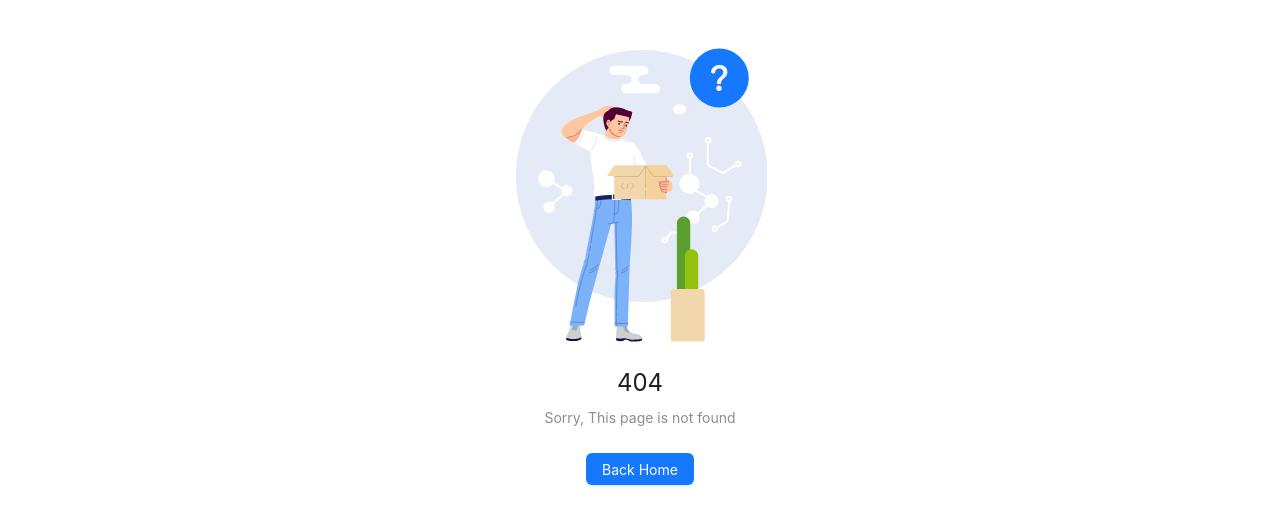
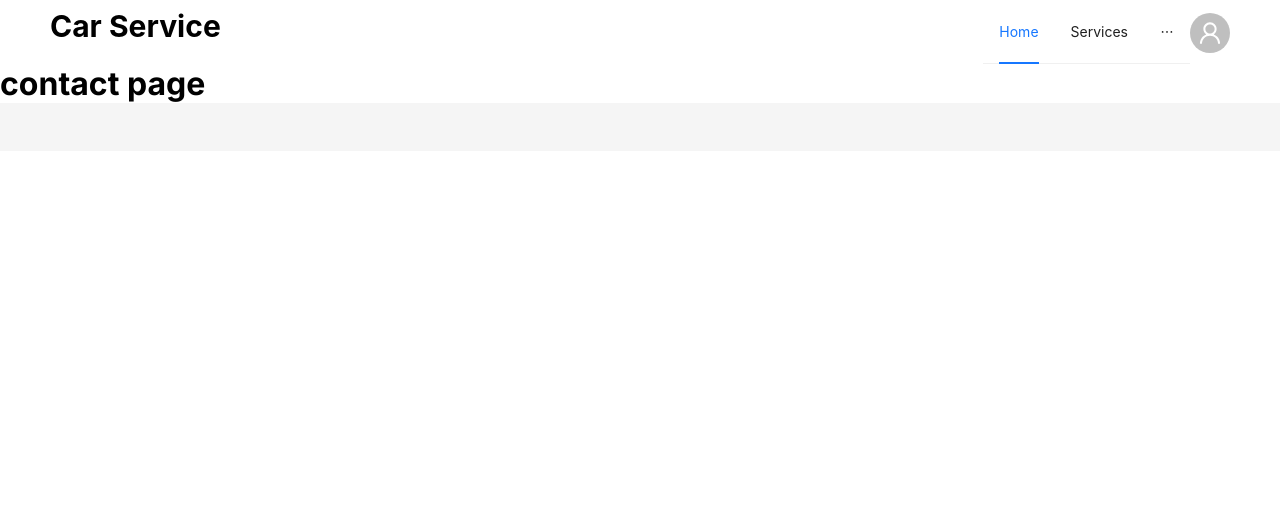
Before and after one commit to imam-hossain-wd/ph-car-service-next, a Next.js app: page /contact in a window 1280 px wide. Before the commit this address had no page. Shown: the top 526 px of the page. Built offline with nearby package versions, Linux system fonts and the light colour scheme.

Commit message:
footer complete and about contact service page create

```diff
--- /dev/null
+++ b/src/app/about/page.tsx
@@ -0,0 +1,10 @@
+
+const AboutPage = () => {
+    return (
+        <div>
+            <h1>This is about page</h1>
+        </div>
+    );
+};
+
+export default AboutPage;
--- /dev/null
+++ b/src/app/contact/page.tsx
@@ -0,0 +1,10 @@
+
+const ContactPage = () => {
+    return (
+        <div>
+            <h1>contact page</h1>
+        </div>
+    );
+};
+
+export default ContactPage;
--- a/src/app/layout.tsx
+++ b/src/app/layout.tsx
@@ -2,6 +2,8 @@ import "./globals.css";
 import type { Metadata } from "next";
 import { Inter } from "next/font/google";
 import Providers from "../lib/Providers";
+import Navbar from "@/components/ui/Navbar/Navbar";
+import { Footer } from "antd/es/layout/layout";
 
 const inter = Inter({ subsets: ["latin"] });
 
@@ -18,7 +20,11 @@ export default function RootLayout({
   return (
     <html lang="en">
       <Providers>
-        <body className={inter.className}>{children}</body>
+        <body className={inter.className}>
+          <Navbar />
+          {children}
+          <Footer />
+        </body>
       </Providers>
     </html>
   );
--- a/src/app/page.tsx
+++ b/src/app/page.tsx
@@ -1,10 +1,13 @@
-import Navbar from '@/components/ui/Navbar/Navbar'
+
+
+
 
 export default function Home() {
   return (
     <div>
-      <Navbar/>
+
       <h1>hello nextjs </h1>
+
     </div>
   )
 }
--- /dev/null
+++ b/src/app/service/page.tsx
@@ -0,0 +1,10 @@
+
+const ServicePage = () => {
+    return (
+        <div>
+            <h1>This is service page...</h1>
+        </div>
+    );
+};
+
+export default ServicePage;
--- a/src/components/ui/Footer/Footer.tsx
+++ b/src/components/ui/Footer/Footer.tsx
@@ -1,10 +1,79 @@
+"use client";
+import { Layout, Row, Col, Divider, Space, Menu } from "antd";
+import {
+  FacebookOutlined,
+  TwitterOutlined,
+  InstagramOutlined,
+  LinkedinOutlined,
+} from "@ant-design/icons";
+import Link from "next/link";
+
+const { Footer: AntFooter } = Layout;
 
 const Footer = () => {
-    return (
-        <div>
-            This is footer
-        </div>
-    );
+  return (
+    <AntFooter
+      style={{
+        backgroundColor: "#001529",
+        color: "white",
+        textAlign: "center",
+      }}
+    >
+      <div>
+        <h3>Car Dev</h3>
+        <p>Your Car our Pariority</p>
+      </div>
+      <Divider style={{ backgroundColor: "white" }} />
+      <Row justify="center">
+        <Col className="flex flex-col justify-center items-center" xs={24} sm={12} md={6}>
+          <h4>Quick Links</h4>
+
+         <div className="flex flex-col">
+         <Menu  theme="dark" mode="horizontal" defaultSelectedKeys={["1"]}>
+            <Link className="text-white mr-2" href="/">Home</Link>
+
+            <Link className="text-white mr-2" href="/about">About</Link>
+
+            <Link className="text-white mr-2" href="/contact">Contact</Link>
+          </Menu>
+         </div>
+        </Col>
+        <Col xs={24} sm={12} md={6}>
+          <h4>Connect With Us</h4>
+          <Space size={16}>
+            <a href="#">
+              <FacebookOutlined />
+            </a>
+            <a href="#">
+              <TwitterOutlined />
+            </a>
+            <a href="#">
+              <InstagramOutlined />
+            </a>
+            <a href="#">
+              <LinkedinOutlined />
+            </a>
+          </Space>
+        </Col>
+        <Col xs={24} sm={12} md={6}>
+          <h4>Contact Information</h4>
+          <p>
+            Your Company Address
+            <br />
+            City, State, Zip Code
+            <br />
+            Phone: (123) 456-7890
+            <br />
+            Email: info@yourcompany.com
+          </p>
+        </Col>
+      </Row>
+      <Divider style={{ backgroundColor: "white" }} />
+      <p>
+        &copy; {new Date().getFullYear()} Your Company. All rights reserved.
+      </p>
+    </AntFooter>
+  );
 };
 
 export default Footer;
--- a/src/components/ui/Navbar/Navbar.tsx
+++ b/src/components/ui/Navbar/Navbar.tsx
@@ -12,6 +12,14 @@ const Navbar = () => {
       key: "0",
       label: (
         <Button  type="text" danger>
+          <Link href="/login">Login</Link>
+        </Button>
+      ),
+    },
+    {
+      key: "0",
+      label: (
+        <Button  type="text" danger>
           Logout
         </Button>
       ),
@@ -19,15 +27,13 @@ const Navbar = () => {
   ];
 
   return (
-    <Layout className="layout">
-    <Header className='flex justify-between items-center'>
+    <Layout className="layout ">
+    <Header className='flex justify-between items-center bg-white text-black'>
       <div>
-       <Link className='text-3xl text-white' href="/"> Car Service</Link>
+       <Link className='text-3xl text-black font-bold' href="/"> Car Service</Link>
       </div>
      <div  className='flex justify-center items-center'>
      <Menu
-
-        theme="dark"
         mode="horizontal"
         defaultSelectedKeys={['1']}
       >
@@ -35,9 +41,12 @@ const Navbar = () => {
           <Link href="/">Home</Link>
         </Menu.Item>
         <Menu.Item key="2">
+          <Link href="/service">Services</Link>
+        </Menu.Item>
+        <Menu.Item key="3">
           <Link href="/about">About</Link>
         </Menu.Item>
-        <Menu.Item key="3">
+        <Menu.Item key="4">
           <Link href="/contact">Contact</Link>
         </Menu.Item>
 
```
